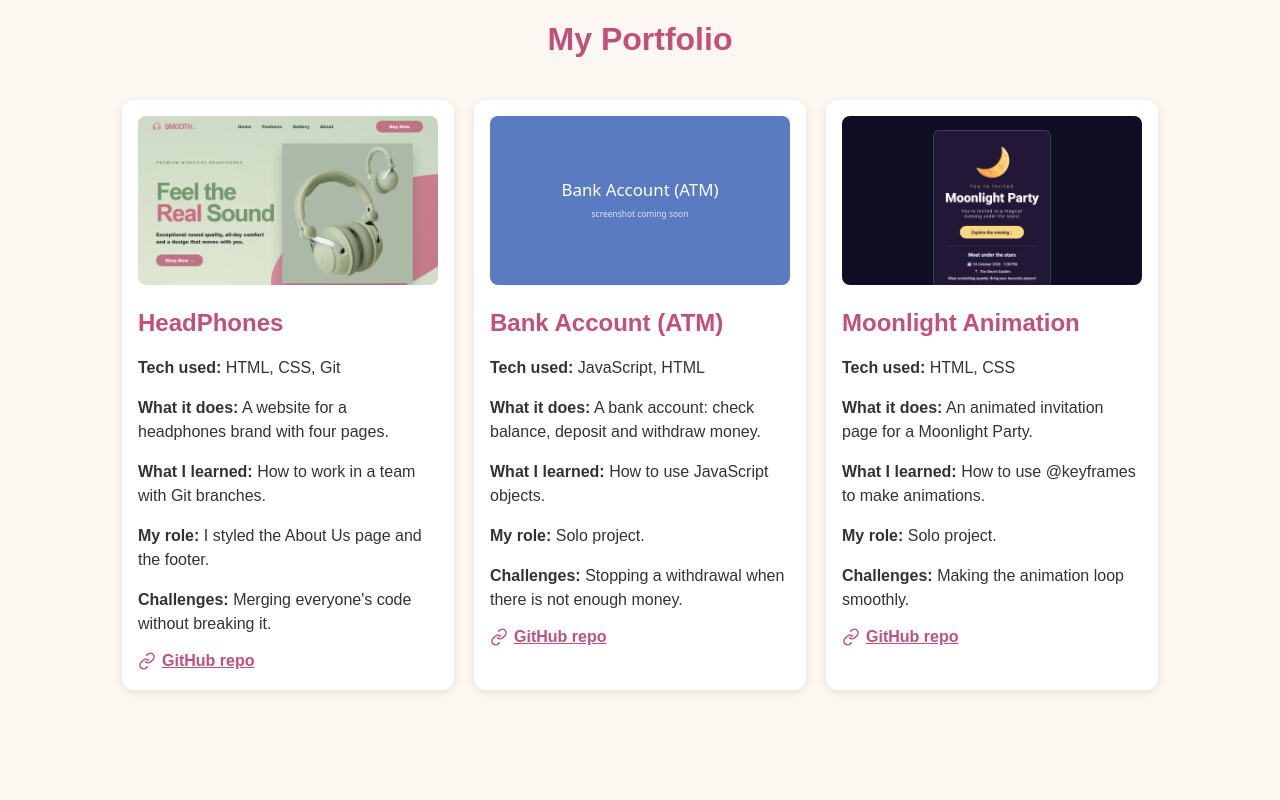
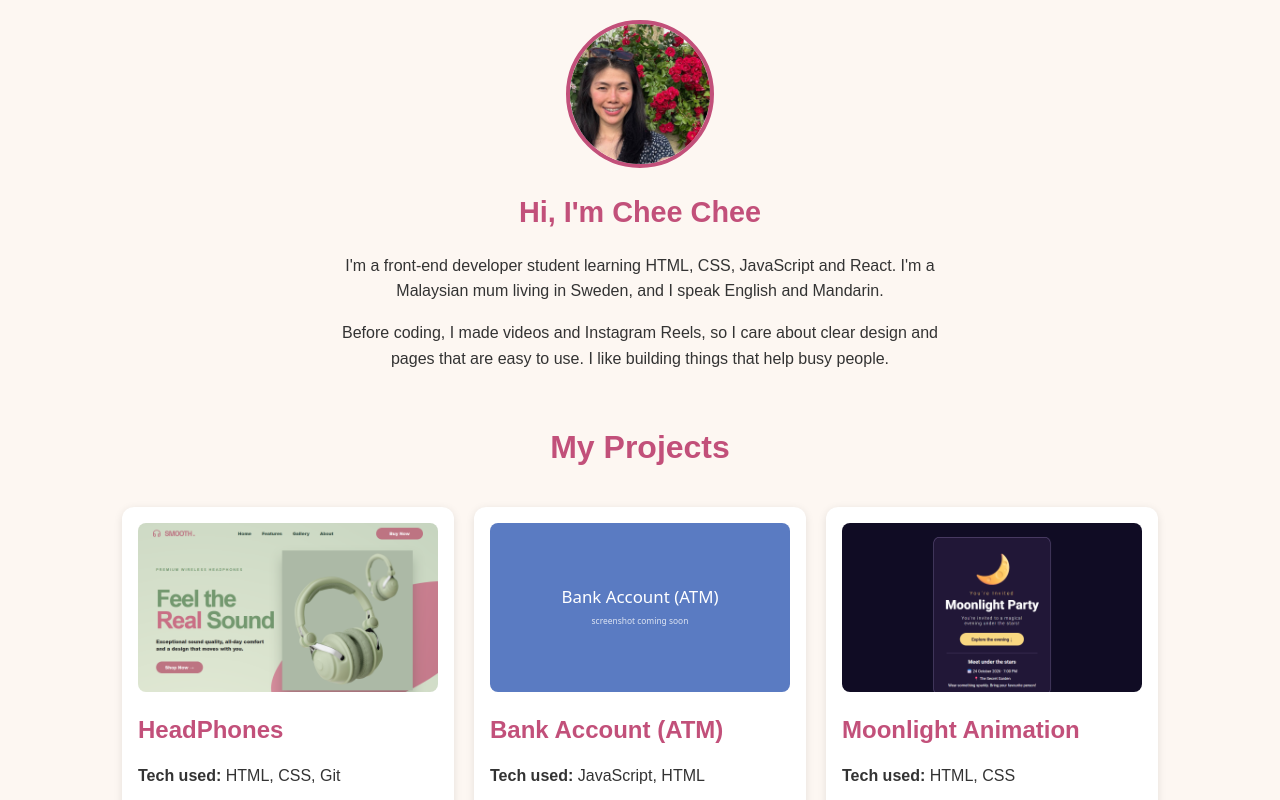
Before and after one commit to cheehaman-cyber/ReactR1Assign-Portfolio, a React (Vite) app: page / in a window 1280 px wide. Shown: the top 800 px of the page. Built offline with nearby package versions, Linux system fonts and the light colour scheme.

Commit message:
Add About me section with profile photo
New AboutMe component, like the teacher's Profile
Own CSS file and profile picture import
Heading above cards changed to "My Projects"

```diff
--- a/src/App.jsx
+++ b/src/App.jsx
@@ -2,6 +2,7 @@
 // main.jsx imports App from this file and shows it on the screen.
 
 //  PART 1: IMPORTS (bring things into this file)
+import AboutMe from "./components/AboutMe";             // get my About me component
 import ProjectCard from "./components/ProjectCard";     // get my card component from its own file (must match the folder name exactly)
 import headphonesPic from "./assets/headphones.png";    // real screenshot of project 1 (same way as teacher's profilePic)
 import atmPic from "./assets/atm.svg";                  // project 2: still a placeholder (replace with atm.png later)
@@ -12,7 +13,9 @@ import moonlightPic from "./assets/moonlight.png";      // real screenshot of pr
 function App() {                                        // the whole page
   return (
     <>                                                  {/* fragment: wraps everything */}
-      <h1>My Portfolio</h1>                             {/* page heading */}
+      <AboutMe />                                       {/* who I am: like the teacher's <Profile /> */}
+
+      <h1>My Projects</h1>                              {/* heading above the cards */}
 
       <div className="projects">                        {/* box that holds the 3 cards */}
 
--- /dev/null
+++ b/src/components/AboutMe.css
@@ -0,0 +1,31 @@
+/* AboutMe.css: styles for the About me part (like the teacher's Profile.css).
+   Each .name matches a className="name" in AboutMe.jsx */
+
+/* className="about": the whole About me box */
+.about {
+  max-width: 600px;
+  margin: 0 auto 20px;                      /* centre it, space below */
+  text-align: center;
+  padding: 20px;
+}
+
+/* className="aboutImg": my round profile picture */
+.aboutImg {
+  width: 140px;
+  height: 140px;
+  border-radius: 50%;                       /* 50% = a circle */
+  object-fit: cover;                        /* crop the photo instead of squashing it */
+  object-position: 30% 30%;                 /* which part to keep: my face (30% from left, 30% from top) */
+  border: 4px solid #c2507a;                /* pink ring around it */
+}
+
+/* className="aboutTitle": "Hi, I'm ..." */
+.aboutTitle {
+  color: #c2507a;
+  font-size: 1.8rem;
+}
+
+/* className="aboutTxt": the text about me */
+.aboutTxt {
+  line-height: 1.6;
+}
--- /dev/null
+++ b/src/components/AboutMe.jsx
@@ -0,0 +1,24 @@
+// AboutMe.jsx: who I am (built the same way as the teacher's Profile.jsx).
+// App.jsx imports this file and shows <AboutMe /> above my projects.
+
+import "./AboutMe.css";                                 // import 1: this component's own styles (like: import "./Profile.css")
+import profilePic from "../assets/profile.jpg";         // import 2: my photo with the red roses (like: import profilePic from "../assets/profile.png")
+
+function AboutMe() {                                    // a component = a function, capital letter
+  return (
+    <div className="about">                             {/* like <div className="profile"> */}
+      <img src={profilePic} alt="Profile picture" className="aboutImg" />  {/* like className="img" */}
+      <h2 className="aboutTitle">Hi, I'm Chee Chee</h2> {/* like <h2 className="profileTitle">Michelle</h2> */}
+      <p className="aboutTxt">                          {/* like <p className="profileTxt"> */}
+        I'm a front-end developer student learning HTML, CSS, JavaScript and React.
+        I'm a Malaysian mum living in Sweden, and I speak English and Mandarin.
+      </p>
+      <p className="aboutTxt">
+        Before coding, I made videos and Instagram Reels, so I care about clear design
+        and pages that are easy to use. I like building things that help busy people.
+      </p>
+    </div>
+  );
+}
+
+export default AboutMe;                                 // send it out so App.jsx can import it
```
Also changed, not shown: src/assets/profile.jpg (added).
